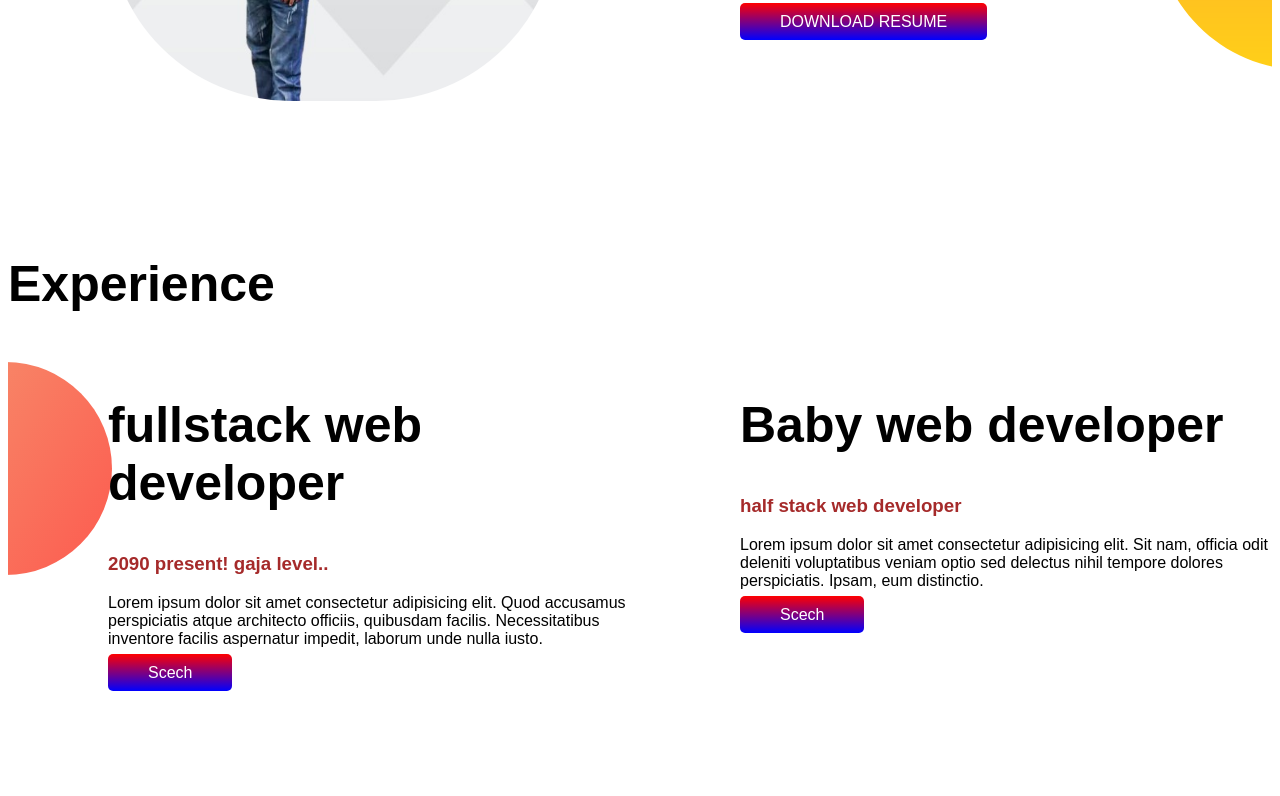
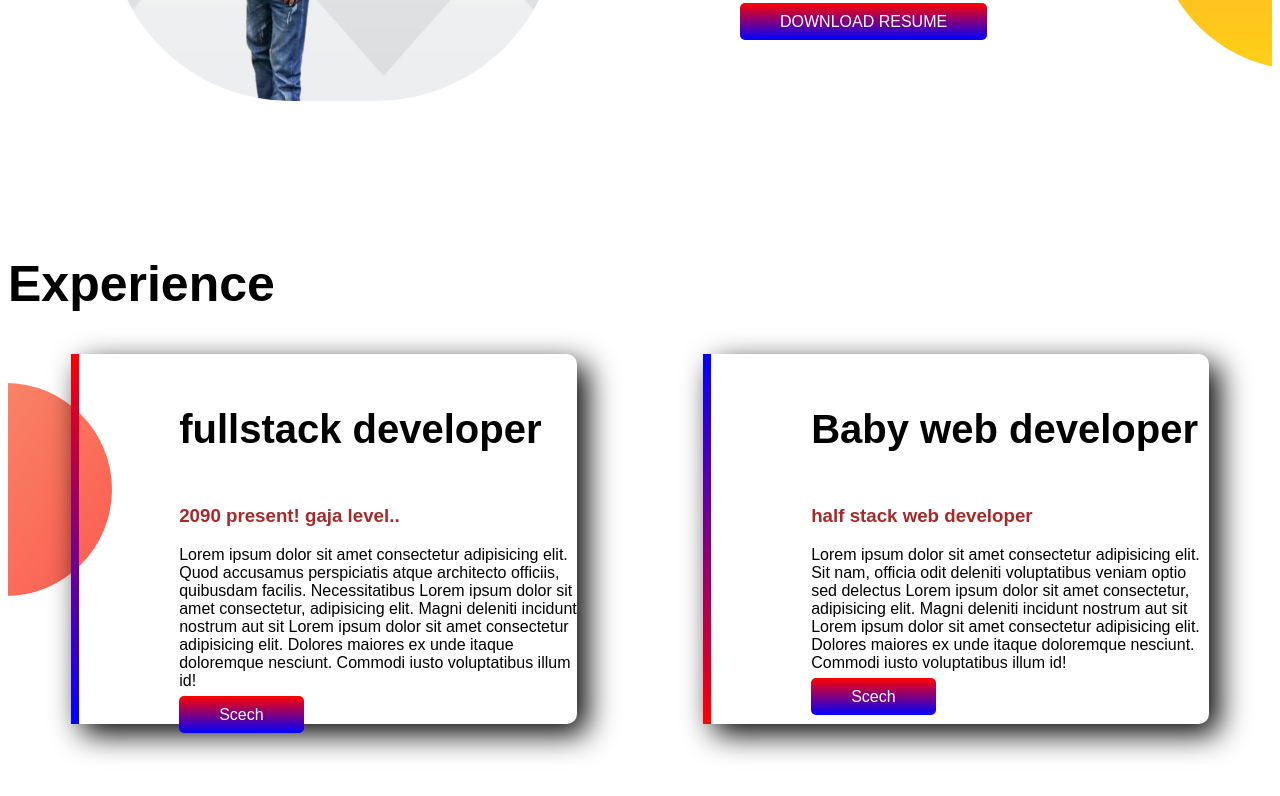
Before and after one commit to mubarakHossen/developer-portfoilo, a plain HTML site: page index.html in a window 1280 px wide. Shown: the part 843-1639 px from the top of the page. Drawn offline with Linux system fonts and the light colour scheme.

Commit message:
website end

```diff
--- a/index.html
+++ b/index.html
@@ -52,15 +52,15 @@
     <h1>Experience</h1>
    <div class="abc">
         <div class="bd">
-            <h1>fullstack web developer</h1>
+            <h4>fullstack developer</h4>
             <h3>2090 present! gaja level.. </h3>
-            <p>Lorem ipsum dolor sit amet consectetur adipisicing elit. Quod accusamus perspiciatis atque architecto officiis, quibusdam facilis. Necessitatibus inventore facilis aspernatur impedit, laborum unde nulla iusto.</p>
+            <p>Lorem ipsum dolor sit amet consectetur adipisicing elit. Quod accusamus perspiciatis atque architecto officiis, quibusdam facilis. Necessitatibus Lorem ipsum dolor sit amet consectetur, adipisicing elit. Magni deleniti incidunt nostrum aut sit Lorem ipsum dolor sit amet consectetur adipisicing elit. Dolores maiores ex unde itaque doloremque nesciunt. Commodi iusto voluptatibus illum id! </p>
             <a class="aaa" href="https://yeahoo.com">Scech</a>
         </div>
-        <div class="bd">
-            <h1>Baby web developer</h1>
+        <div class="dd">
+            <h4>Baby web developer</h4>
             <h3>half stack web developer</h3>
-            <p>Lorem ipsum dolor sit amet consectetur adipisicing elit. Sit nam, officia odit deleniti voluptatibus veniam optio sed delectus nihil tempore dolores perspiciatis. Ipsam, eum distinctio.</p>
+            <p>Lorem ipsum dolor sit amet consectetur adipisicing elit. Sit nam, officia odit deleniti voluptatibus veniam optio sed delectus Lorem ipsum dolor sit amet consectetur, adipisicing elit. Magni deleniti incidunt nostrum aut sit Lorem ipsum dolor sit amet consectetur adipisicing elit. Dolores maiores ex unde itaque doloremque nesciunt. Commodi iusto voluptatibus illum id! </p>
             <a class="aaa" href="https://yeahoo.com">Scech</a>
         </div>
    </div>
--- a/style.css
+++ b/style.css
@@ -34,7 +34,7 @@ h3{
 .vvv{
     background-image: url(images/top-banner.png);
     background-repeat:no-repeat ;
-}
+  }
 .mmm{
     width: 50%;
     padding-left: 100px;
@@ -52,10 +52,19 @@ h2{
 }
 .abc{
     display: flex;
+
 }
 .bd{
+    /* width: 50%; */
+    padding-left: 100px;
     width: 50%;
-    padding-left: 100px;
+    margin-left: 5%;
+    margin-right: 5%;
+    box-shadow: 10px 10px 30px black;
+    border-left: 8px solid;
+    border-image: linear-gradient(red,blue) ;
+    border-image-slice: 1;
+    border-radius: 10px;
 }
 .cd{
     background-image: url(images/exp-bg.png);
@@ -63,3 +72,18 @@ h2{
     background-position: left;
     margin-bottom: 100px;
 }
+h4{
+    font-size: 40px;
+}
+.dd{
+    /* width: 50%; */
+    padding-left: 100px;
+    width: 50%;
+    margin-left: 5%;
+    margin-right: 5%;
+    box-shadow: 10px 10px 30px black;
+    border-left: 8px solid;
+    border-image: linear-gradient(blue,red) ;
+    border-image-slice: 1;
+    border-radius: 10px;
+}
```
Also changed, not shown: images/jhankar.png (deleted), images/jhankar2.png (deleted), images/my-bg.png (deleted), images/my-bg2.png (deleted), 4 other files.
